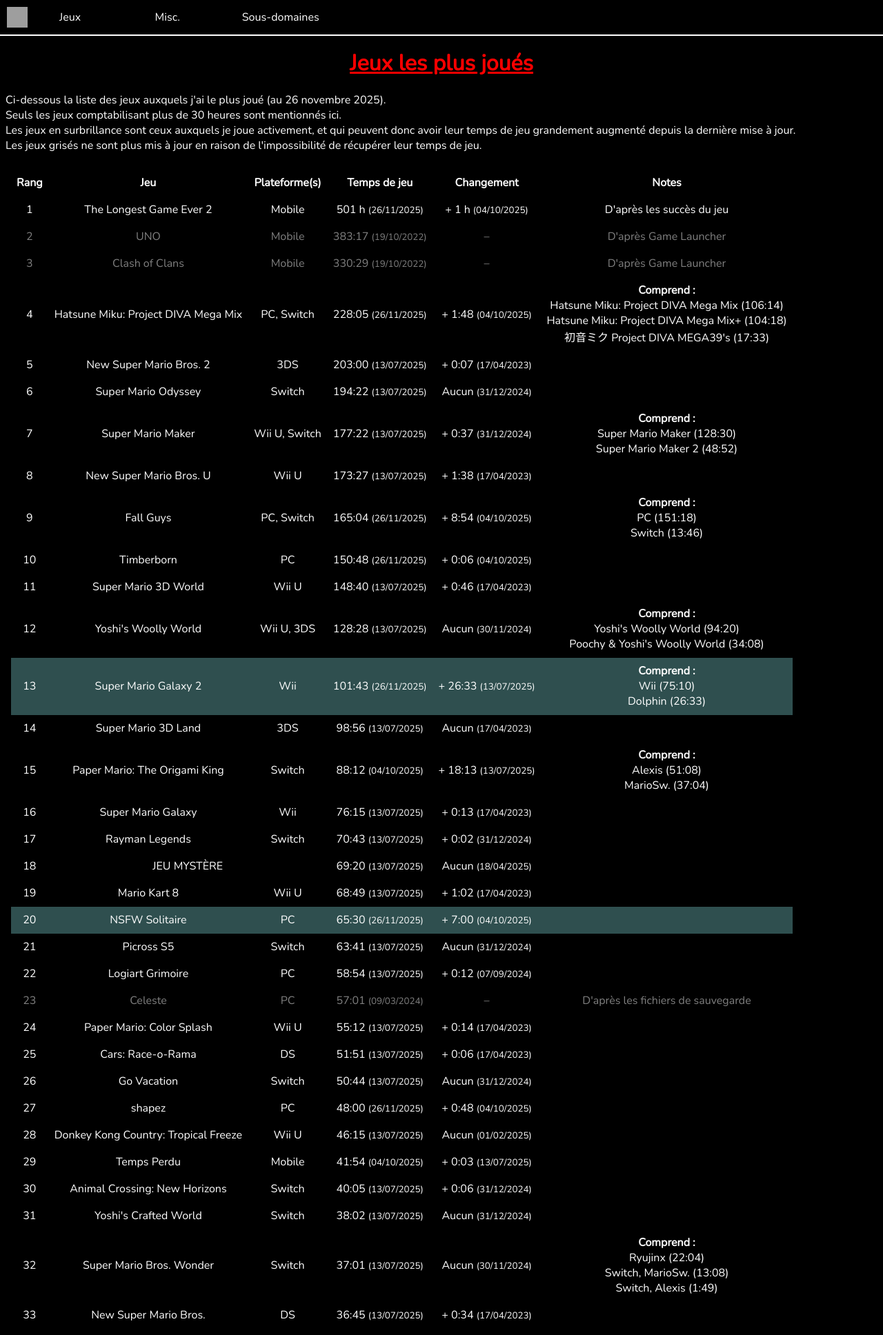
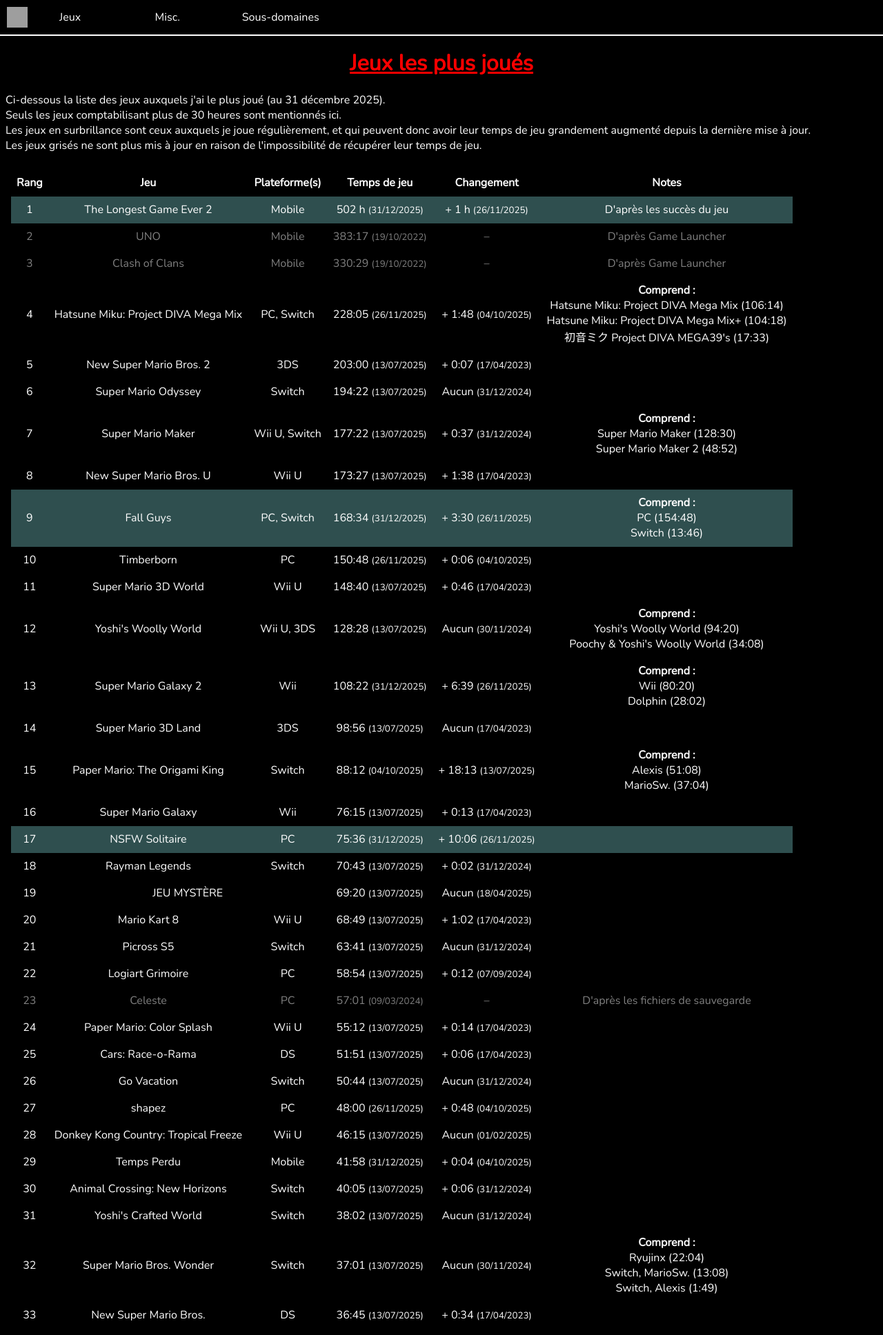
Before and after one commit to MarioSwitch/marioswitch.github.io, a PHP site: page /pages/misc/games.php in a window 1280 px wide. Shown: the top 1936 px of the page at 69% size. Run offline with PHP 8.4, Linux system fonts and the light colour scheme; grey boxes are pictures that could not be loaded.

Commit message:
[120] Updated games

```diff
--- a/pages/misc/games.php
+++ b/pages/misc/games.php
@@ -13,9 +13,9 @@
 		<?php insertMenu(); ?>
 		<h1>Jeux les plus joués</h1>
 		<p>
-			Ci-dessous la liste des jeux auxquels j'ai le plus joué (au 26 novembre 2025).<br>
+			Ci-dessous la liste des jeux auxquels j'ai le plus joué (au 31 décembre 2025).<br>
 			Seuls les jeux comptabilisant plus de 30 heures sont mentionnés ici.<br>
-			Les jeux en surbrillance sont ceux auxquels je joue activement, et qui peuvent donc avoir leur temps de jeu grandement augmenté depuis la dernière mise à jour.<br>
+			Les jeux en surbrillance sont ceux auxquels je joue régulièrement, et qui peuvent donc avoir leur temps de jeu grandement augmenté depuis la dernière mise à jour.<br>
 			Les jeux grisés ne sont plus mis à jour en raison de l'impossibilité de récupérer leur temps de jeu.
 		</p>
 		<table class="table-hidden">
@@ -27,12 +27,12 @@
 				<th>Changement</th>
 				<th>Notes</th>
 			</tr>
-			<tr>
+			<tr class="highlight">
 				<td><?= rank(1); ?></td>
 				<td>The Longest Game Ever 2</td>
 				<td>Mobile</td>
-				<td>501 h <small>(26/11/2025)</small></td>
-				<td>+ 1 h <small>(04/10/2025)</small></td>
+				<td>502 h <small>(31/12/2025)</small></td>
+				<td>+ 1 h <small>(26/11/2025)</small></td>
 				<td>D'après les succès du jeu</td>
 			</tr>
 			<tr class="off">
@@ -100,15 +100,15 @@
 				<td>+ 1:38 <small>(17/04/2023)</small></td>
 				<td></td>
 			</tr>
-			<tr>
+			<tr class="highlight">
 				<td><?= rank(); ?></td>
 				<td>Fall Guys</td>
 				<td>PC, Switch</td>
-				<td>165:04 <small>(26/11/2025)</small></td>
-				<td>+ 8:54 <small>(04/10/2025)</small></td>
+				<td>168:34 <small>(31/12/2025)</small></td>
+				<td>+ 3:30 <small>(26/11/2025)</small></td>
 				<td>
 					<b>Comprend :</b>
-					<br>PC (151:18)
+					<br>PC (154:48)
 					<br>Switch (13:46)
 				</td>
 			</tr>
@@ -140,16 +140,16 @@
 					<br>Poochy & Yoshi's Woolly World (34:08)
 				</td>
 			</tr>
-			<tr class="highlight">
+			<tr>
 				<td><?= rank(); ?></td>
 				<td>Super Mario Galaxy 2</td>
 				<td>Wii</td>
-				<td>101:43 <small>(26/11/2025)</small></td>
-				<td>+ 26:33 <small>(13/07/2025)</small></td>
+				<td>108:22 <small>(31/12/2025)</small></td>
+				<td>+ 6:39 <small>(26/11/2025)</small></td>
 				<td>
 					<b>Comprend :</b>
-					<br>Wii (75:10)
-					<br>Dolphin (26:33)
+					<br>Wii (80:20)
+					<br>Dolphin (28:02)
 				</td>
 			</tr>
 			<tr>
@@ -180,6 +180,14 @@
 				<td>+ 0:13 <small>(17/04/2023)</small></td>
 				<td></td>
 			</tr>
+			<tr class="highlight">
+				<td><?= rank(); ?></td>
+				<td>NSFW Solitaire</td>
+				<td>PC</td>
+				<td>75:36 <small>(31/12/2025)</small></td>
+				<td>+ 10:06 <small>(26/11/2025)</small></td>
+				<td></td>
+			</tr>
 			<tr>
 				<td><?= rank(); ?></td>
 				<td>Rayman Legends</td>
@@ -201,14 +209,6 @@
 				<td>Wii U</td>
 				<td>68:49 <small>(13/07/2025)</small></td>
 				<td>+ 1:02 <small>(17/04/2023)</small></td>
-				<td></td>
-			</tr>
-			<tr class="highlight">
-				<td><?= rank(); ?></td>
-				<td>NSFW Solitaire</td>
-				<td>PC</td>
-				<td>65:30 <small>(26/11/2025)</small></td>
-				<td>+ 7:00 <small>(04/10/2025)</small></td>
 				<td></td>
 			</tr>
 			<tr>
@@ -279,8 +279,8 @@
 				<td><?= rank(); ?></td>
 				<td>Temps Perdu</td>
 				<td>Mobile</td>
-				<td>41:54 <small>(04/10/2025)</small></td>
-				<td>+ 0:03 <small>(13/07/2025)</small></td>
+				<td>41:58 <small>(31/12/2025)</small></td>
+				<td>+ 0:04 <small>(04/10/2025)</small></td>
 				<td></td>
 			</tr>
 			<tr>
```
